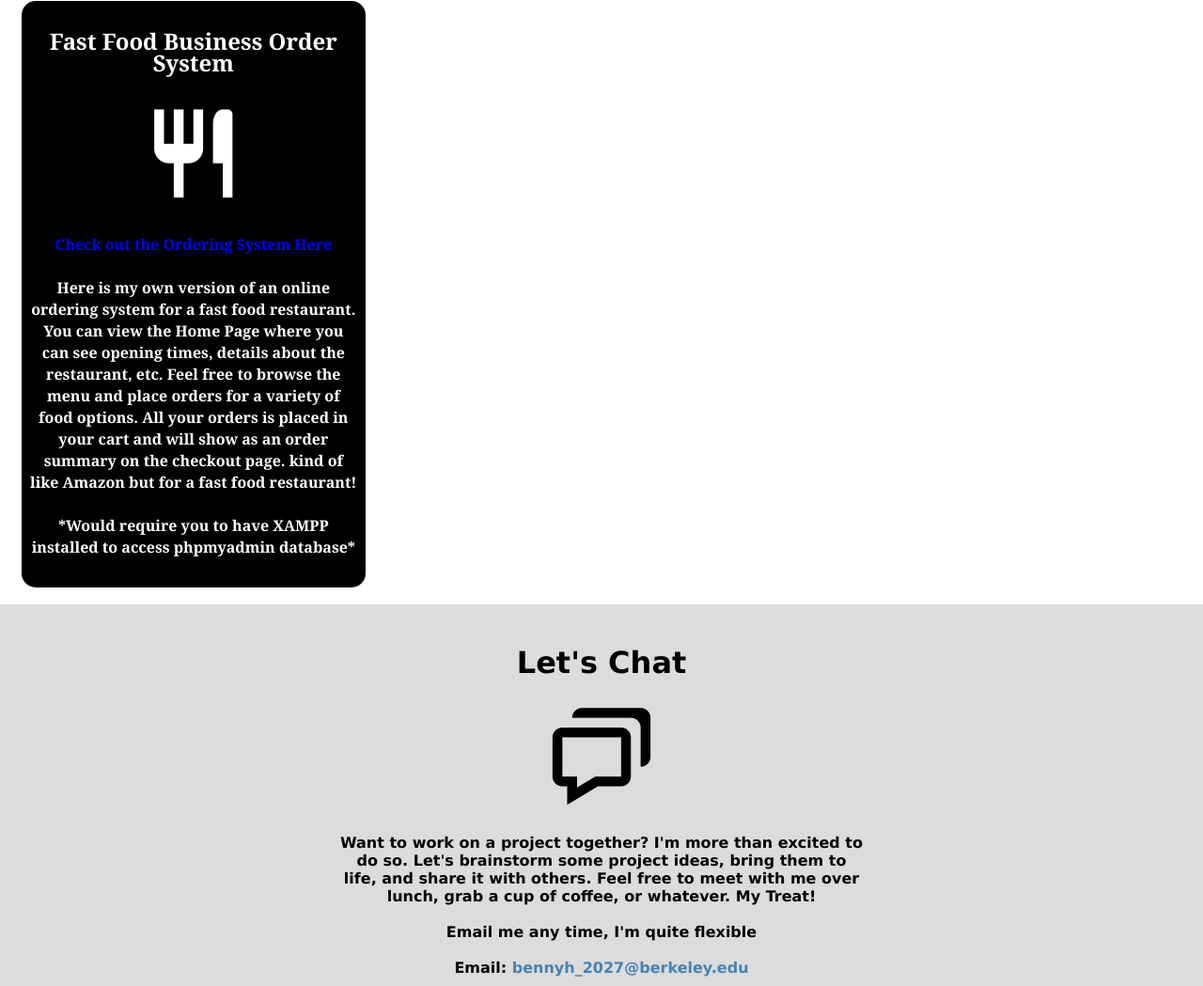
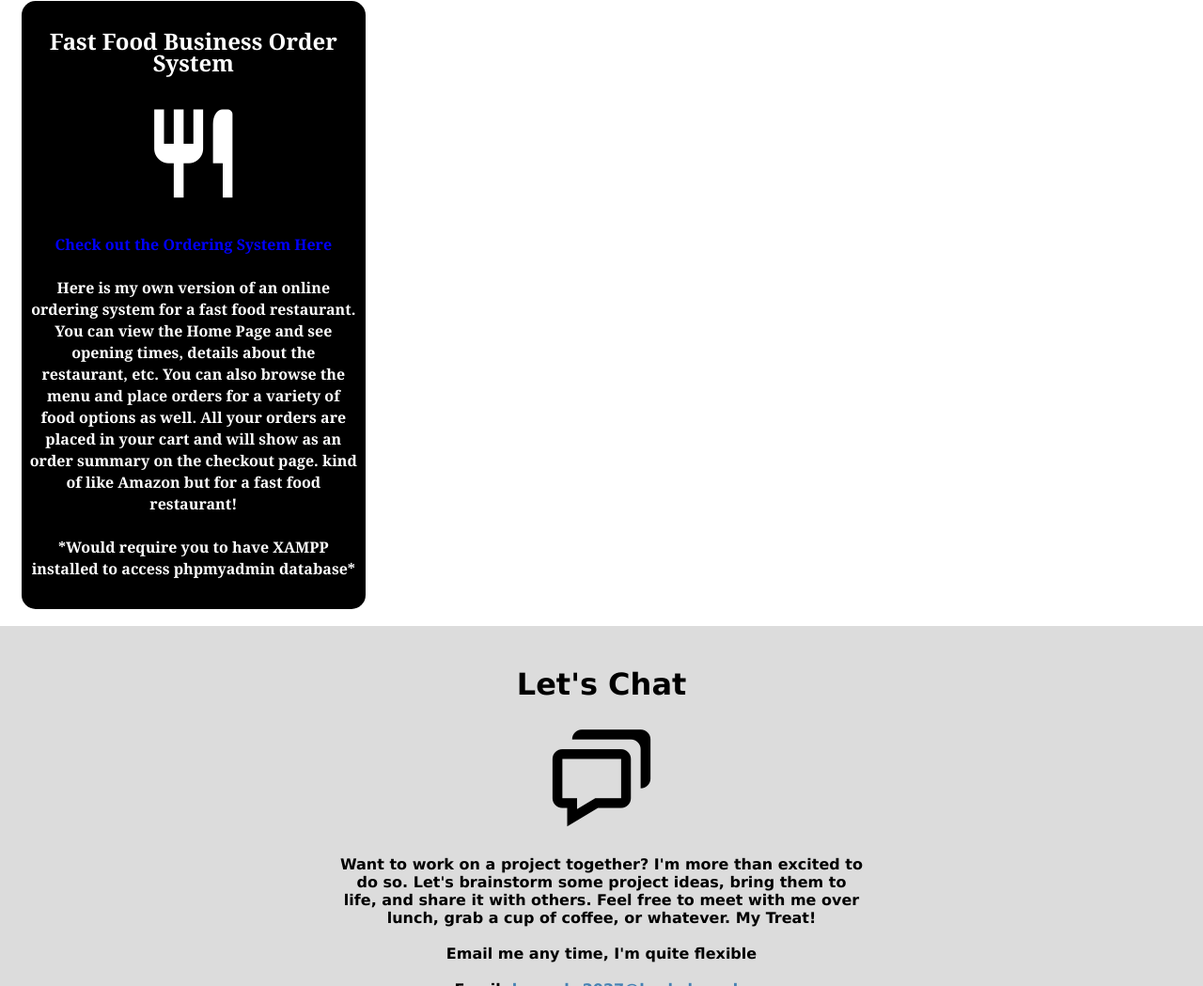
Before and after one commit to bennyh2027/Personal-Portfolio-, a plain HTML site: page Index.html in a window 1280 px wide. Shown: the part 2597-3646 px from the top of the page at 94% size. Drawn offline with nearby package versions, Linux system fonts and the light colour scheme.

```diff
--- a/Index.html
+++ b/Index.html
@@ -144,10 +144,9 @@
                     <i class='bx bx-restaurant' style ='color: white'></i></i><br><br>
                     <h4>
                         <a href="https://github.com/bennyh2027/FastFoodBusiness" target = "_blank">Check out the Ordering System Here</a><br><br>
-                        Here is my own version of an online ordering system for a fast food restaurant. You can view the Home Page where you
-                        can see opening times, details about the restaurant, etc. Feel free to browse the menu and place orders for a variety of
-                        food options. All your orders is placed in your cart and will show as an order summary on the checkout page. kind of like Amazon
-                        but for a fast food restaurant! <br><br>
+                        Here is my own version of an online ordering system for a fast food restaurant. You can view the Home Page and see opening times,
+                        details about the restaurant, etc. You can also browse the menu and place orders for a variety of food options as well. All your orders
+                        are placed in your cart and will show as an order summary on the checkout page. kind of like Amazon but for a fast food restaurant! <br><br>
                         *Would require you to have XAMPP installed to access phpmyadmin database*
                         <br><br>
                     </h4>
```
